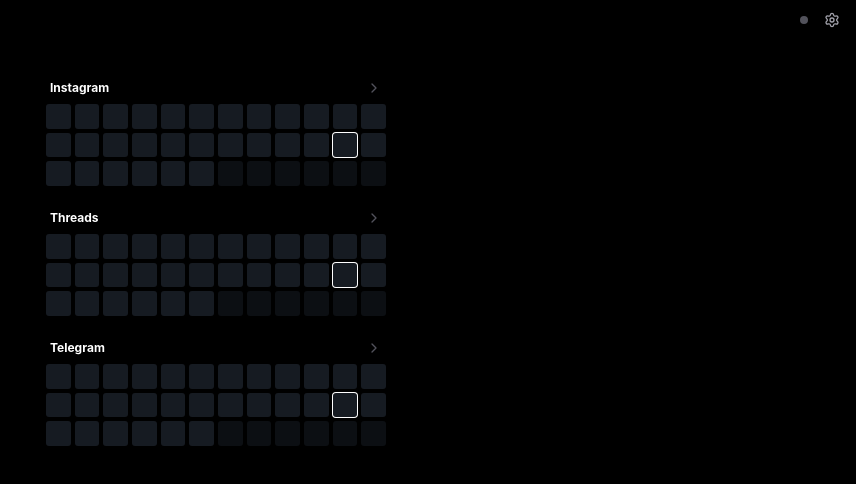
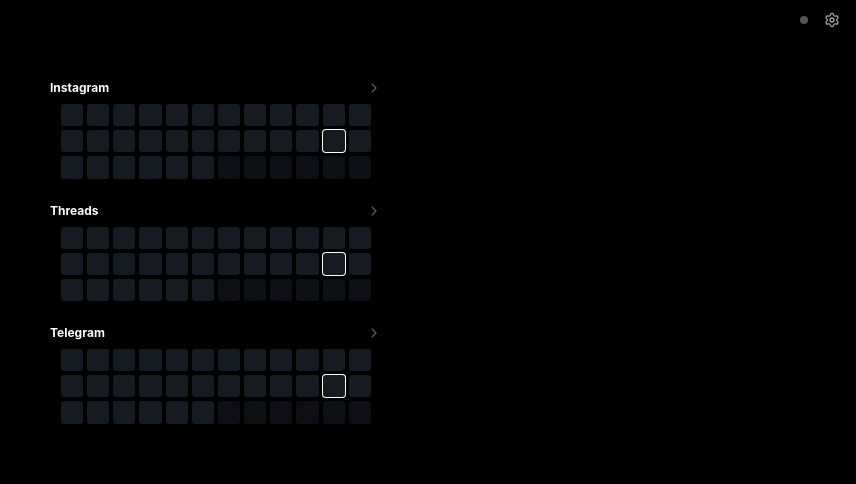
Before and after one commit to MyStar4ever/content-planner, a plain HTML site: page index.html in a window 1280 px wide. Shown: the whole page, without its empty margins (424-1280 px from the left). Drawn offline with nearby package versions, Linux system fonts and the light colour scheme.

Commit message:
Update styles and class attributes in index.html

```diff
--- a/index.html
+++ b/index.html
@@ -73,6 +73,9 @@
             grid-template-columns: repeat(12, 1fr);
             gap: 4px !important;
             width: 100% !important;
+            max-width: 310px !important;
+            margin-left: auto !important;
+            margin-right: auto !important;
         }
 
     </style>
@@ -153,7 +156,7 @@
                                     x-transition:enter-end="translate-x-0"
                                     x-transition:leave="transform ease-in duration-300 absolute w-full top-0 left-0"
                                     :x-transition:leave-end="direction === 1 ? '-translate-x-full' : 'translate-x-full'"
-                                    class="grid grid-cols-12 gap-1.5 habit-heatmap-grid"
+                                    class="grid grid-cols-12 habit-heatmap-grid"
                                 >
                                     <template x-for="cell in getMonthGrid(p.id)" :key="cell.dateStr">
                                         <div @click="selectPlatform(p); platformTab = 'calendar'; scheduleDateInput = cell.dateStr"
```
